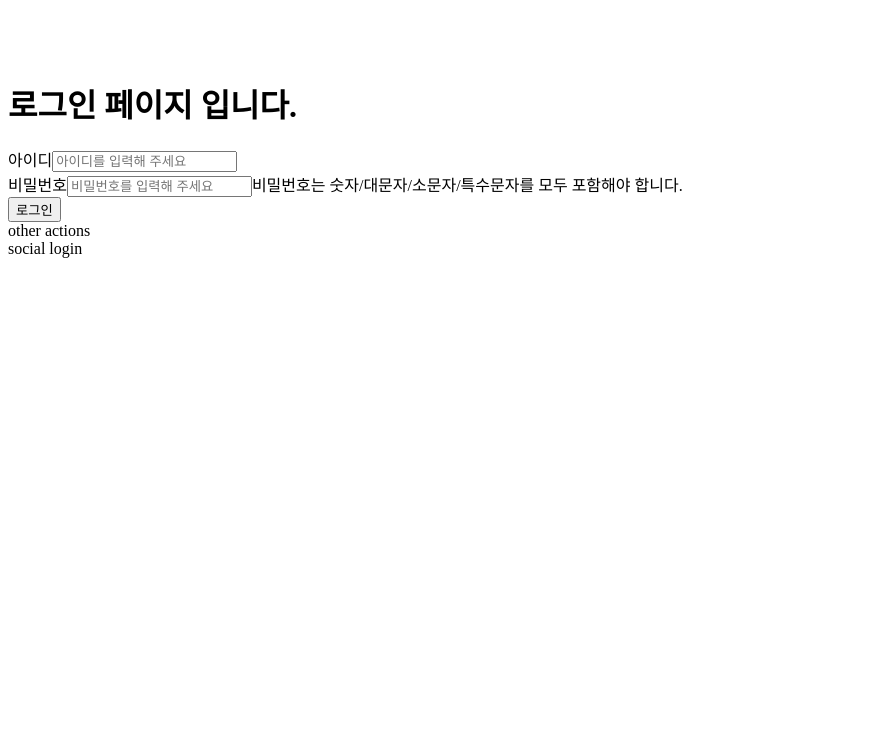
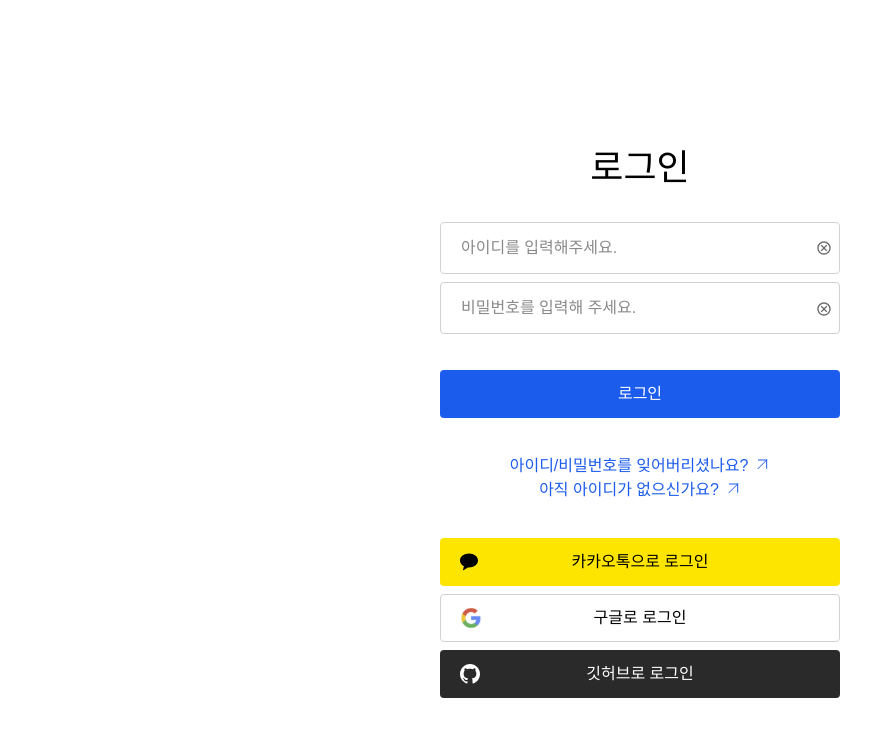
Before and after one commit to NODE-CREW/dailyalgo_front, a Next.js app: page /sign-in in a window 1280 px wide. Shown: the top 736 px of the page, without its empty margins (0-895 px from the left). Built offline with nearby package versions, Linux system fonts and the light colour scheme.

Commit message:
feat : login-form UI

```diff
--- /dev/null
+++ b/src/components/signIn/LoginForm/LoginForm.module.scss
@@ -0,0 +1,71 @@
+.login-form {
+  position: relative;
+  margin-top: 36px;
+  width: 100%;
+  label {
+    input {
+      width: 100%;
+      max-width: 400px;
+      padding: 16px 20px 16px 20px;
+      box-sizing: border-box;
+      font-size: 16px;
+      border: 1px solid #D2D2D2;
+      border-radius: 4px;
+      margin-bottom: 8px;
+    }
+    input:focus {
+      border: 1px solid #1b5ced;
+      box-shadow: rgba(27, 92, 237, 0.3) 0px 0px 4px 2px;
+    }
+    input::placeholder {
+      font-size: 16px;
+      color: #898989;
+    }
+    .id-cancel-btn {
+      img {
+        position: absolute;
+        top: 18px;
+        right: 8px;
+      }
+    }
+    .id-cancel-btn:hover {
+      img {
+        filter: invert(94%) sepia(0%) saturate(1%) hue-rotate(155deg) brightness(90%) contrast(94%);
+      }
+    }
+    .pw-cancel-btn {
+      img {
+        position: absolute;
+        top: 79px;
+        bottom: px;
+        right: 8px;
+      }
+    }
+    .pw-cancel-btn:hover {
+      img {
+        filter: invert(94%) sepia(0%) saturate(1%) hue-rotate(155deg) brightness(90%) contrast(94%);
+      }
+    }
+  }
+  .login-btn {
+    background-color: #1B5CED;
+    width: 100%;
+    height: 48px;
+    padding: 16px auto;
+    font-size: 16px;
+    border-radius: 4px;
+    color: white;
+    margin-top: 28px;
+  }
+  .login-btn:hover {
+    background-color: #0241CF;
+  }
+  span {
+    width: 100%;
+    position: absolute;
+    left: 0;
+    top: 122px;
+    font-size: 12px;
+    color: #fa3f3f;
+  }
+}
--- /dev/null
+++ b/src/components/signIn/LoginForm/LoginForm.tsx
@@ -0,0 +1,112 @@
+"use client";
+
+import { FieldErrors, SubmitHandler, useForm } from "react-hook-form";
+import classNames from "classnames/bind";
+import style from "./LoginForm.module.scss";
+
+const cx = classNames.bind(style);
+
+// interface Props {
+
+// }
+
+type FormValues = {
+  loginId: string;
+  password: string;
+};
+
+const LoginForm = () => {
+  const {
+    register,
+    handleSubmit,
+    reset,
+    formState: { isSubmitting, errors },
+  } = useForm<FormValues>();
+
+  const onValid: SubmitHandler<FormValues> = async (data) => {
+    console.log("valid", data);
+  };
+  const onInvalid = (error: FieldErrors) => {
+    console.log("invalid", error);
+    // setError("root", {
+    //   type: "required",
+    //   message: `아이디 또는 비밀번호를 잘못 입력했습니다. 입력하신 내용을 다시 확인해주세요.`,
+    // });
+  };
+
+  return (
+    <form onSubmit={handleSubmit(onValid, onInvalid)} className={cx("login-form")}>
+      <label htmlFor="loginId">
+        <input
+          id="loginId"
+          placeholder="아이디를 입력해주세요."
+          className={cx()}
+          style={
+            errors.loginId
+              ? { borderColor: "#FF0000", boxShadow: "0 0 4px 2px hsla(0, 100%, 50%, 0.3)" }
+              : {}
+          }
+          {...register("loginId", {
+            required: "아이디를 입력해주세요.",
+            // pattern: {
+            //   value: /^[a-zA-z0-9]{4,12}$/,
+            //   message: "아이디는 영문 대소문자와 숫자 4~12자리로 입력해야합니다",
+            // },
+          })}
+        />
+        <button
+          type="button"
+          className={cx("id-cancel-btn")}
+          onClick={() => {
+            reset({
+              loginId: "",
+            });
+          }}
+        >
+          <img src="./images/outline-cancel.svg" alt="" />
+        </button>
+      </label>
+      <label htmlFor="password">
+        <input
+          id="password"
+          placeholder="비밀번호를 입력해 주세요."
+          type="password"
+          {...register("password", {
+            required: "비밀번호를 입력해주세요.",
+            // validate: {
+            //   hasRequiredChar: (value) =>
+            //     /^(?=.*?[A-Z])(?=.*?[a-z])(?=.*?[0-9])(?=.*?[#?!@$%^&-]).{8,12}$/.test(value) ||
+            //     "비밀번호는 8자 이상이어야 하며, 숫자/대문자/소문자/특수문자를 모두 포함해야 합니다.",
+            //   haveSpace: (value) => !/\s/g.test(value) || "공백있네?",
+            // },
+          })}
+          className={cx("")}
+          style={
+            errors.password
+              ? { borderColor: "#FF0000", boxShadow: "0 0 4px 2px hsla(0, 100%, 50%, 0.3)" }
+              : {}
+          }
+        />
+        <button
+          type="button"
+          className={cx("pw-cancel-btn")}
+          onClick={() => {
+            reset({
+              password: "",
+            });
+          }}
+        >
+          <img src="./images/outline-cancel.svg" alt="" />
+        </button>
+      </label>
+      {(errors?.loginId && <span role="alert">{errors.loginId.message}</span>) ||
+        (errors?.password && <span role="alert">{errors.password.message}</span>) ||
+        (errors?.root && <span role="alert">{errors.root.message}</span>)}
+      <button type="submit" disabled={isSubmitting} className={cx("login-btn")}>
+        로그인
+      </button>
+    </form>
+  );
+};
+
+export { LoginForm };
--- /dev/null
+++ b/src/components/signIn/LoginForm/index.tsx
@@ -0,0 +1,3 @@
+import { LoginForm } from "./LoginForm";
+
+export { LoginForm };
--- a/src/pages/sign-in/SignIn.module.scss
+++ b/src/pages/sign-in/SignIn.module.scss
@@ -5,17 +5,113 @@
   display: flex;
   justify-content: center;
   align-items: center;
-  // background-color: aqua;
   .container {
     width: 440px;
     // height: fit-content;
     height: 600px;
     padding: 20px;
-    background-color: rgb(145, 163, 157);
+    // background-color: rgb(145, 163, 157);
     display: flex;
     flex-direction: column;
     // justify-content: center;
     align-items: center;
+    h1 {
+      font-size: 36px;
+    }
+    // form {
+    //   width: 100%;
+    //   input {
+    //     width: 100%;
+    //     max-width: 400px;
+    //     padding: 16px 0 16px 20px;
+    //     box-sizing: border-box;
+    //     font-size: 16px;
+    //     border: 1px solid #D2D2D2;
+    //     border-radius: 4px;
+    //     margin-bottom: 8px;
+    //   }
+    //   input::placeholder {
+    //     font-size: 16px;
+    //     color: #898989;
+    //   }
+    //   .error-login {
+    //     border: 1px solid red;
+    //   }
+    //   button {
+    //     background-color: #1B5CED;
+    //     width: 100%;
+    //     height: 48px;
+    //     padding: 16px auto;
+    //     font-size: 16px;
+    //     border-radius: 4px;
+    //     color: white;
+    //   }
+    // }
+    .sign-in-actions {
+      margin-top: 36px;
+      width: 100%;
+      display: flex;
+      flex-direction: column;
+      justify-content: center;
+      align-items: center;
+      // background-color: red;
+      .link {
+        width: 100%;
+        height: 24px;
+        display: flex;
+        justify-content:center;
+        align-items: center;
+        text-align: center;
+        img {
+          position: relative;
+          margin-left: 6px;
+          bottom: 2px;
+          display: inline;
+        }
+        span {
+          color: #1B5CED;
+        }
+        span:hover {
+          color: #4680ff;
+        }
+      }
+    }
+    .social-login {
+      width: 100%;
+      margin-top: 36px;
+      button {
+        position: relative;
+        width: 100%;
+        border-radius: 4px;
+        height: 48px;
+        display: flex;
+        justify-content: center;
+        align-items: center;
+        span {
+          position: absolute;
+          top: 50%;
+          transform: translate(0, -50%);
+          font-weight: 00;
+        }
+        img {
+          position: absolute;
+          left: 20px;
+        }
+      }
+      .kakao-btn {
+        background-color: #FEE500;
+      }
+      .google-btn {
+        background-color: #FFFFFF;
+        border: 1px solid #D2D2D2;
+        margin-top: 8px;
+      }
+      .github-btn {
+        margin-top: 8px;
+        background-color: #2A2A2A;
+        color: #fff;
+      }
+    }
     .social-login-wrap {
       width: 100%;
       display: flex;
@@ -35,3 +131,9 @@
     }
   }
 }
+.login-input {
+  border: 1px solid #211f1f;
+  &:focus {
+    border-color: rgb(62, 78, 220);
+  }
+}
--- a/src/pages/sign-in/index.tsx
+++ b/src/pages/sign-in/index.tsx
@@ -1,125 +1,81 @@
 import Head from "next/head";
-import { useEffect } from "react";
-// import Link from "next/link";
-// import { ChangeEvent, useState } from "react";
-// import Input from "src/components/common/Input/Input";
-// import classNames from "classnames/bind";
-// import style from "./SignIn.module.scss";
-import { useForm } from "react-hook-form";
-// const cx = classNames.bind(style);
+import Link from "next/link";
+import "../../styles/common.scss";
+// import { FieldErrors, SubmitHandler, useForm } from "react-hook-form";
+import { LoginForm } from "src/components/signIn/LoginForm";
+import classNames from "classnames/bind";
+import style from "./SignIn.module.scss";
 
-type FormValues = {
-  loginId: string;
-  password: string;
-};
+const cx = classNames.bind(style);
 
 // 로그인 페이지
-const SignIn = () => {
-  const {
-    register,
-    handleSubmit,
-    setError,
-    clearErrors,
-    formState: { isSubmitting, errors },
-  } = useForm<FormValues>();
+const SignIn = () => (
+  // eslint-disable-next-line @typescript-eslint/no-unused-vars
+  // const validatePassword = (value: any) => {
+  //   const patterns = [/^(?=.*?[A-Z])(?=.*?[a-z])(?=.*?[0-9])(?=.*?[#?!@$%^&-]).{8,12}$/];
 
-  const validatePassword = (value: any) => {
-    const patterns = [
-      /^(?=.*?[A-Z])(?=.*?[a-z])(?=.*?[0-9])(?=.*?[#?!@$%^&-]).{8,12}$/,
-      /^(?=.*?[A-Z])(?=.*?[a-z])(?=.*?[0-9])(?=.*?[#?!@$%^&-]).{8,12}$/,
-    ];
+  //   const isValid = patterns.every((pattern) => pattern.test(value));
+  //   setError("password", {
+  //     type: "manual",
+  //     message: "비밀번호는 숫자/대문자/소문자/특수문자를 모두 포함해야 합니다.",
+  //   });
+  //   if (!isValid) {
+  //     console.log("fda실행해라");
+  //     setError("password", {
+  //       type: "manual",
+  //       message: "비밀번호는 숫자/대문자/소문자/특수문자를 모두 포함해야 합니다.",
+  //     });
+  //   } else {
+  //     // 유효성 검사가 성공한 경우 에러를 초기화합니다.
+  //     clearErrors("password");
+  //   }
+  //   console.log("isvalid", isValid);
+  //   return isValid;
+  // };
 
-    const isValid = patterns.every((pattern) => pattern.test(value));
+  // async (data) => {
+  //   console.log(data);
+  //   const isPasswordValid = validatePassword(data.password);
+  //   if (isPasswordValid) {
+  //     console.log(data);
+  //   }
+  // }
 
-    if (!isValid) {
-      console.log("fda실행해라");
-      setError("password", {
-        type: "manual",
-        message: "비밀번호는 숫자/대문자/소문자/특수문자를 모두 포함해야 합니다.",
-      });
-    } else {
-      // 유효성 검사가 성공한 경우 에러를 초기화합니다.
-      clearErrors("password");
-    }
-    console.log("isvalid", isValid);
-    return isValid;
-  };
-
-  useEffect(() => {
-    setError("password", {
-      type: "manual",
-      message: "비밀번호는 숫자/대문자/소문자/특수문자를 모두 포함해야 합니다.",
-    });
-  }, [setError]);
-
-  return (
-    <div style={{ marginTop: 80 }}>
+  <div className={cx("page-wrap")}>
     <Head>
       <title>데일리알고 로그인</title>
       <meta name="description" content="로그인 페이지" />
     </Head>
-      <div>
-        <h1>로그인 페이지 입니다.</h1>
-        <form
-          onSubmit={handleSubmit(async (data) => {
-            console.log(data);
-            const isPasswordValid = validatePassword(data.password);
-            if (isPasswordValid) {
-              console.log(data);
-            }
-          })}
-        >
-          <label htmlFor="loginId">
-            아이디
-            <input
-              id="loginId"
-              placeholder="아이디를 입력해 주세요"
-              {...register("loginId", {
-                required: "아이디를 입력하셔야 합니다.",
-                pattern: {
-                  value: /^[a-zA-z0-9]{4,12}$/,
-                  message: "아이디는 영문 대소문자와 숫자 4~12자리로 입력해야합니다",
-                },
-              })}
-            />
-            {errors?.loginId && <span role="alert">{errors.loginId.message}</span>}
-          </label>
-          <br />
-          <label htmlFor="password">
-            비밀번호
-            <input
-              id="password"
-              placeholder="비밀번호를 입력해 주세요"
-              {...register("password", {
-                required: "비밀번호를 입력하셔야 합니다.",
-                // pattern: {
-                //   value: [
-                //     /^(?=.*?[A-Z])(?=.*?[a-z])(?=.*?[0-9])(?=.*?[#?!@$%^&-]).{8,12}$/,
-                //     /^(?=.*?[#?!@$%^&-])/,
-                //   ],
-                //   message:
-                //     "비밀번호는 8자 이상이어야 하며, 숫자/대문자/소문자/특수문자를 모두 포함해야 합니다.",
-                // },
-                // validate: {
-                //   length: (value) => (value && value.length > 10) || "mustBe10charsLong",
-                //   test1: (value) => value === "test1" && "onMessage2",
-                // },
-                validate: validatePassword,
-              })}
-            />
-            {errors?.password && <span role="alert">{errors.password.message}</span>}
-          </label>
-          <br />
-          <button type="submit" disabled={isSubmitting}>
-            로그인
+    <div className={cx("container")}>
+      <h1>로그인</h1>
+      <LoginForm />
+      <div className={cx("sign-in-actions")}>
+        <Link href="/" className={cx("link")}>
+          <span>아이디/비밀번호를 잊어버리셨나요?</span>
+          <img src="./images/arrow-tr.svg" alt="" />
+        </Link>
+        <Link href="/" className={cx("link")}>
+          <span>아직 아이디가 없으신가요?</span>
+          <img src="./images/arrow-tr.svg" alt="" />
+        </Link>
+      </div>
+      <div className={cx("social-login")}>
+        <button type="button" className={cx("kakao-btn")}>
+          <img src="./images/kakao-logo.svg" alt="" />
+          <span>카카오톡으로 로그인</span>
         </button>
-        </form>
+        <button type="button" className={cx("google-btn")}>
+          <img src="./images/google-logo.svg" alt="" />
+          <span>구글로 로그인</span>
+        </button>
+        <button type="button" className={cx("github-btn")}>
+          <img src="./images/github-logo.svg" alt="" />
+          <span>깃허브로 로그인</span>
+        </button>
       </div>
-      <div>other actions</div>
-      <div>social login</div>
+    </div>
   </div>
 );
-};
 
 // const [value, setValue] = useState("");
 // const handleChange = (e: ChangeEvent<HTMLInputElement>) => {
```
Also changed, not shown: 1 other file (tests, documents, lock files or other folders). Lines whose indentation alone changed are shown as unchanged.
